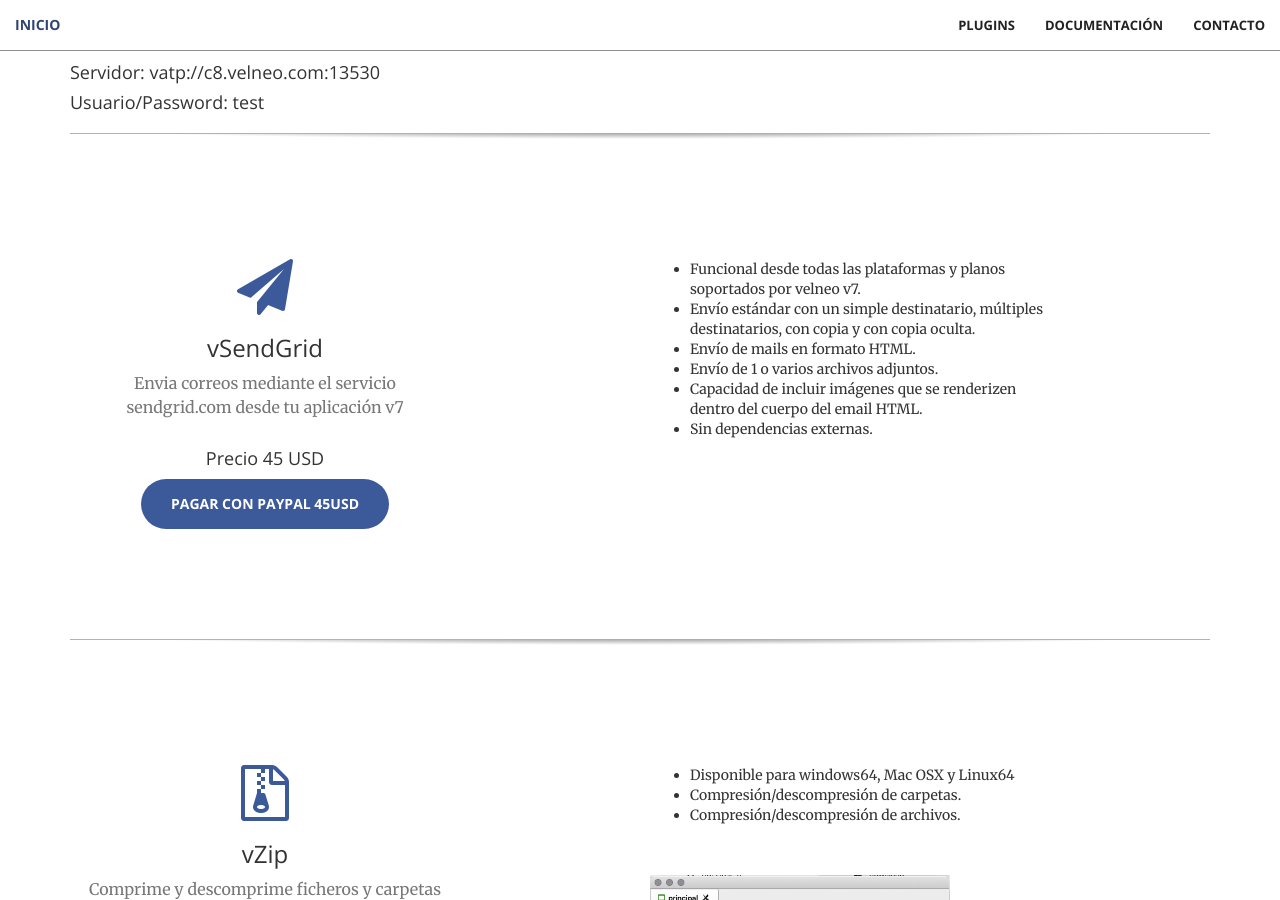
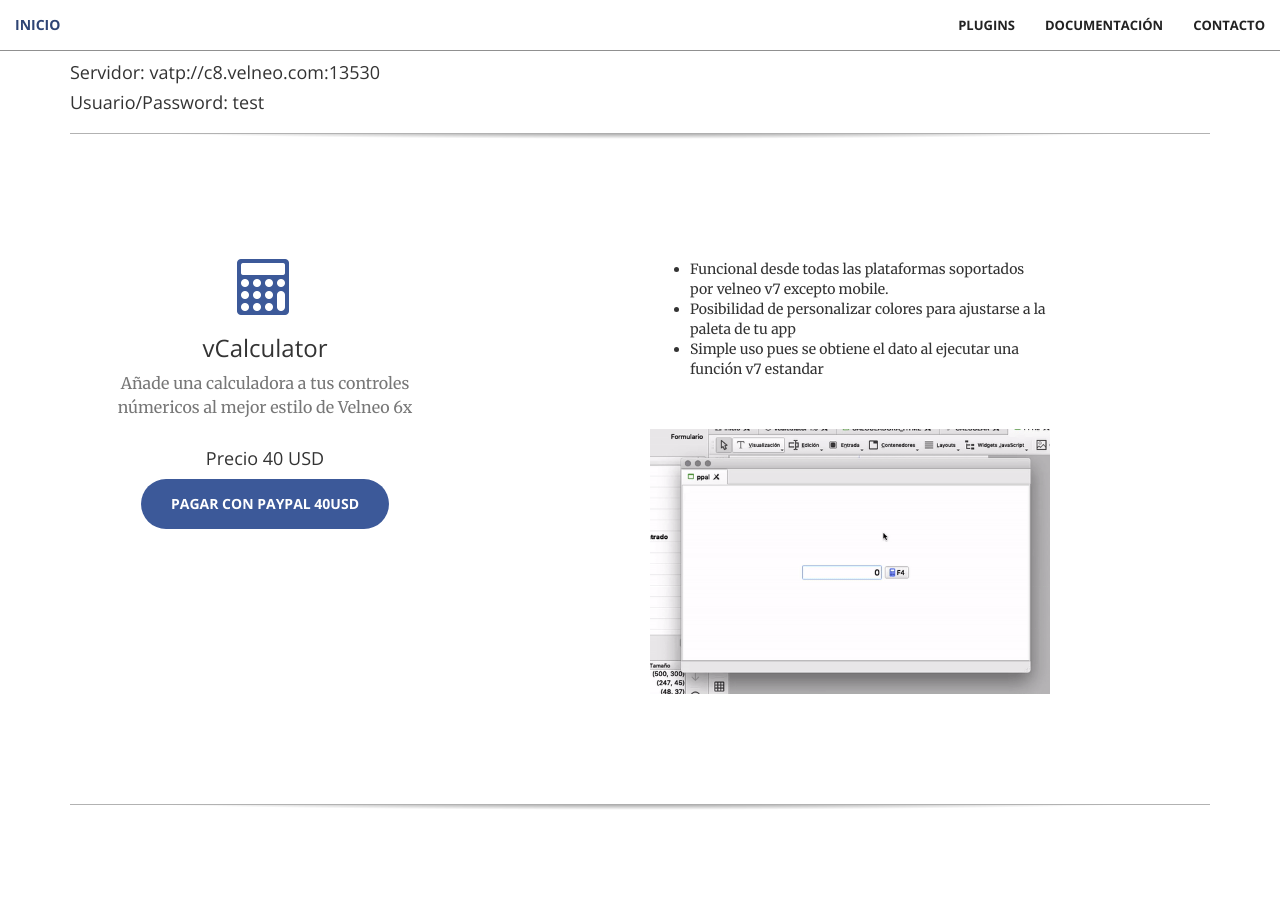
Before and after one commit to Heavyblade/cirrus, a Jekyll site: the page built from plugins.html, in a window 1280 px wide and 900 px high, scrolled down 910 px. Built offline with Jekyll 4.4.1, drawn with Linux system fonts in a browser that asks for light colours.

Commit message:
Adding calculator

```diff
--- a/_includes/plugins.html
+++ b/_includes/plugins.html
@@ -11,6 +11,35 @@
         </div>
 
 </div>
+<div class="line"></div>
+<section id="services">
+    <div class="container">
+        <div class="row">
+            <div class="col-lg-4 col-md-8 text-center">
+                <div class="service-box">
+                    <i class="fa fa-4x fa-calculator wow bounceIn text-primary"></i>
+                    <h3>vCalculator</h3>
+                    <p class="text-muted">Añade una calculadora a tus controles númericos al mejor estilo de Velneo 6x</p>
+                    </br>
+                    <h4>Precio 40 USD</h4>
+                    <a href="https://paypal.me/cristiancvg/40" target="_blank" class="btn btn-primary btn-xl">Pagar con paypal 40USD</a>
+                </div>
+            </div>
+            <div class="col-lg-8 col-md-16 text-center">
+                <div class="service-box">
+                  <ul id="vsendgridList">
+                    <li>Funcional desde todas las plataformas soportados por velneo v7 excepto mobile.</li>
+                    <li>Posibilidad de personalizar colores para ajustarse a la paleta de tu app</li>
+                    <li>Simple uso pues se obtiene el dato al ejecutar una función v7 estandar</li>
+                  </ul>
+                  <br/>
+                  <br/>
+                  <img src="img/portfolio/calculator.gif" class="img-responsive" alt="" width="500px">
+                </div>
+            </div>
+        </div>
+    </div>
+</section>
 <div class="line"></div>
 <section id="services">
     <div class="container">
```
Also changed, not shown: img/portfolio/calculator.gif (added), 3 other files.
